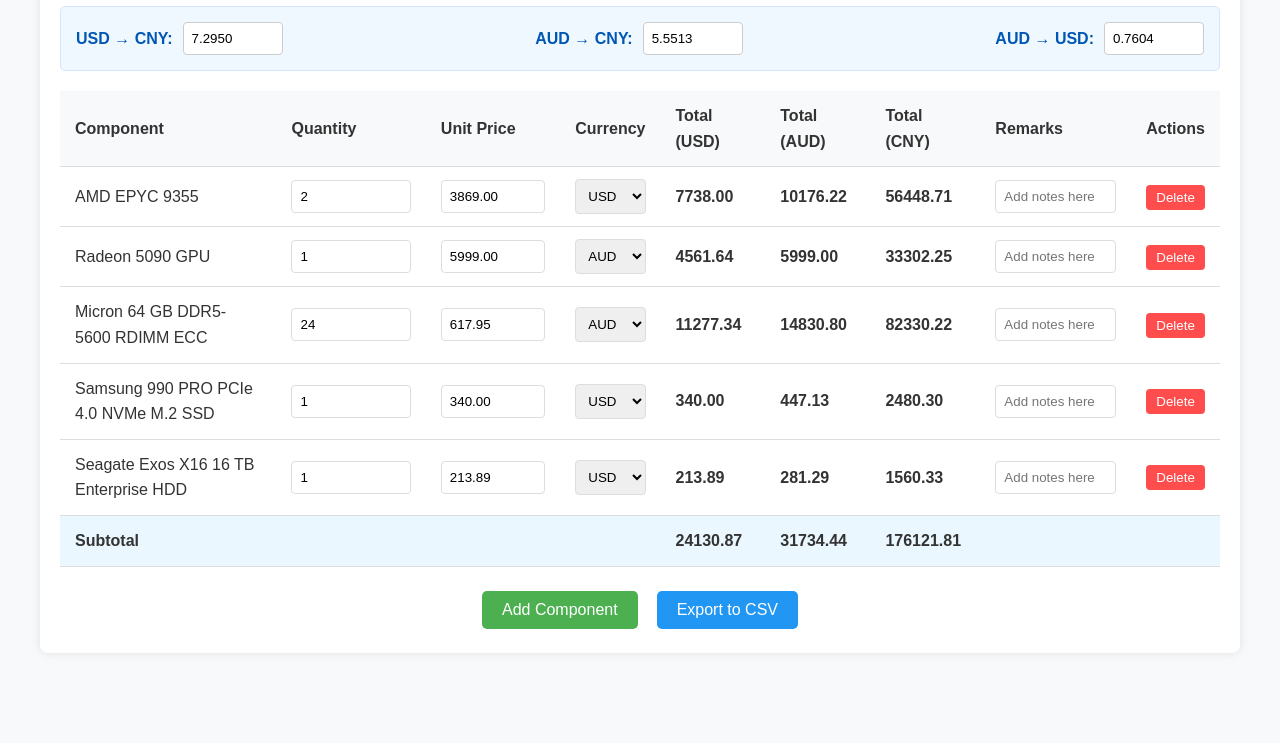
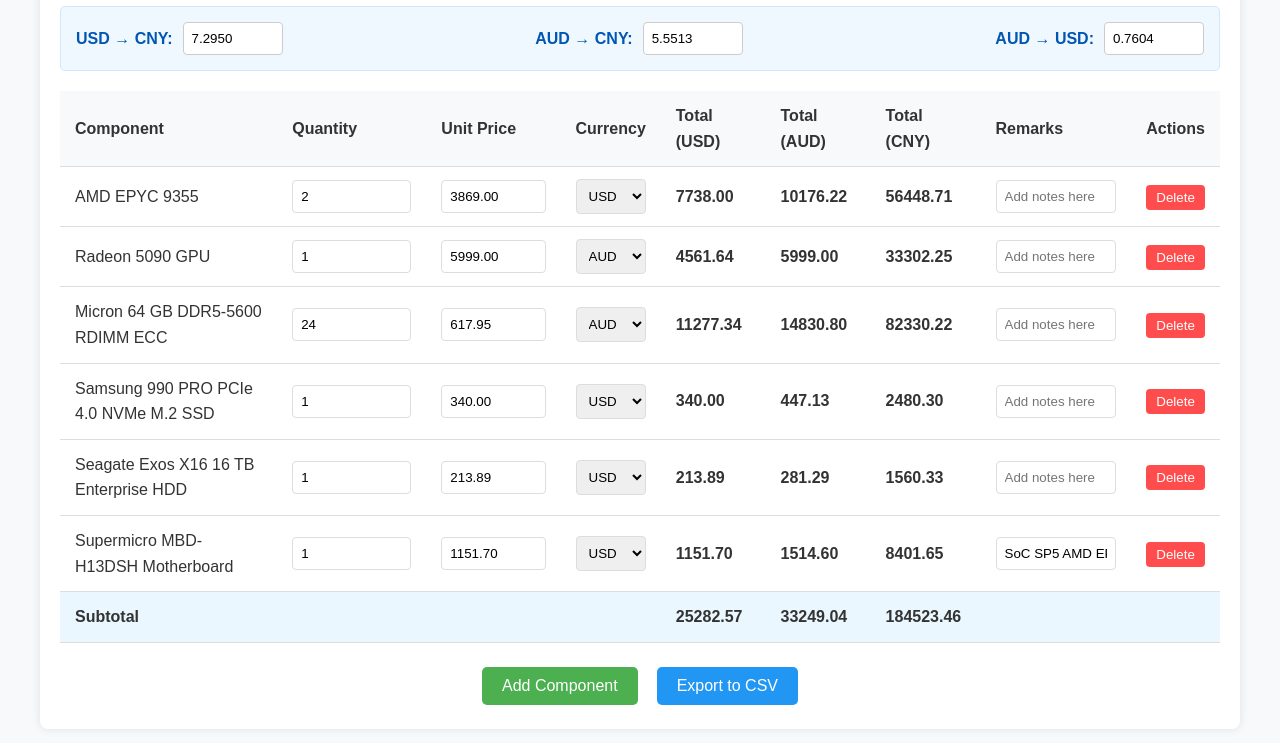
Before and after one commit to donghaozhang/R1machine_price, a plain HTML site: page index.html in a window 1280 px wide. Shown: the part 105-848 px from the top of the page. Before the commit the page ends 800 px from the top, so only its background shows below. Drawn offline with Linux system fonts and the light colour scheme.

Commit message:
quick start

```diff
--- a/index.html
+++ b/index.html
@@ -127,6 +127,23 @@
                         <td><button class="delete-btn">Delete</button></td>
                     </tr>
                     <tr>
+                        <td>Supermicro MBD-H13DSH Motherboard</td>
+                        <td><input type="number" class="quantity" value="1" min="1" title="Quantity" aria-label="Quantity"></td>
+                        <td><input type="number" class="price" value="1151.70" step="0.01" title="Unit Price" aria-label="Unit Price"></td>
+                        <td>
+                            <select class="currency" title="Currency" aria-label="Currency">
+                                <option value="USD" selected>USD</option>
+                                <option value="AUD">AUD</option>
+                                <option value="CNY">CNY</option>
+                            </select>
+                        </td>
+                        <td class="total-usd">1151.70</td>
+                        <td class="total-aud">1787.42</td>
+                        <td class="total-cny">8401.65</td>
+                        <td><input type="text" class="remarks" placeholder="Add notes here" value="SoC SP5 AMD EPYC 9004 Series, SATA, M.2, DDR5. Gross price: $1,416.59" title="Remarks" aria-label="Remarks"></td>
+                        <td><button class="delete-btn">Delete</button></td>
+                    </tr>
+                    <tr>
                         <td>Subtotal</td>
                         <td></td>
                         <td></td>
```
Also changed, not shown: 3 other files.
